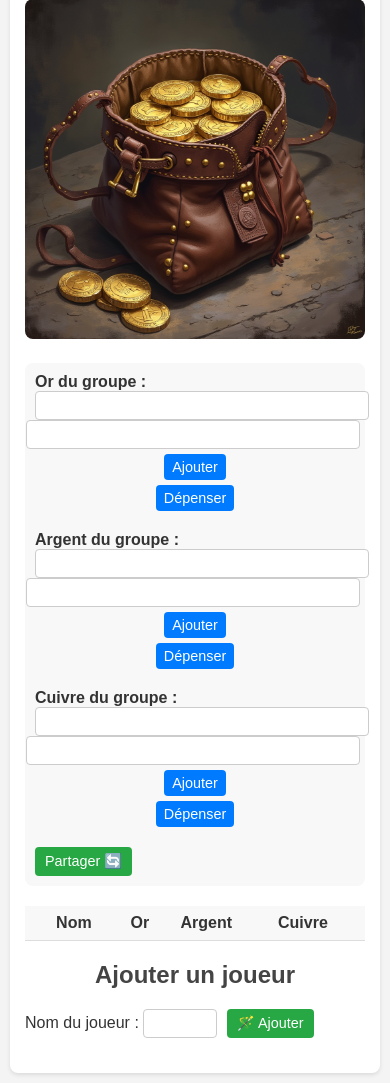
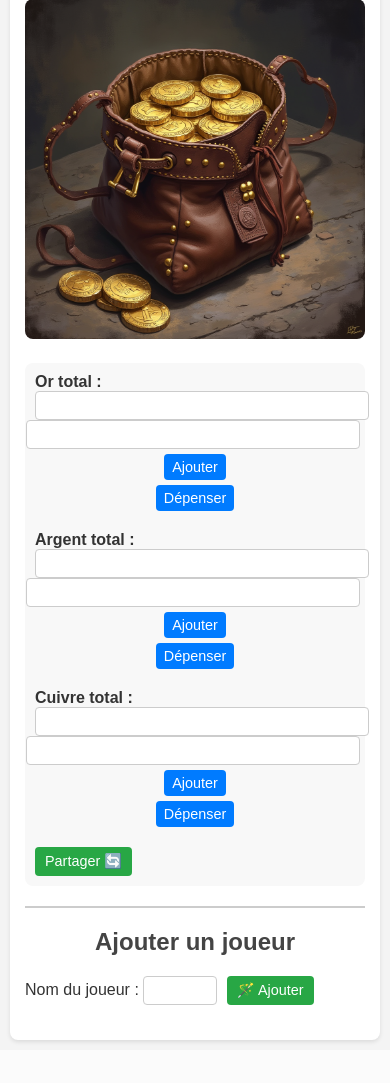
Before and after one commit to Moze75/DND-bourse, a Flask app: template templates/index.html in a window 390 px wide. Shown: the part 107-1190 px from the top of the page. After the commit the page ends 1151 px from the top, so only its background shows below. Run offline with Flask 3, Linux system fonts and the light colour scheme; the template is opened without the code that fills it, so the values that code supplies are empty.

Commit message:
Mise à jour de app.py et templates/index.html

```diff
--- a/templates/index.html
+++ b/templates/index.html
@@ -155,6 +155,33 @@
             .add-form input {
                 width: 100%; /* Les champs prennent toute la largeur */
             }
+            table, thead, tbody, th, td, tr {
+                display: block; /* Convertir la table en bloc pour les petits écrans */
+            }
+            th {
+                position: absolute;
+                top: -9999px;
+                left: -9999px; /* Cacher les en-têtes de la table */
+            }
+            tr {
+                border: 1px solid #ccc;
+                margin-bottom: 10px; /* Espacement entre les lignes */
+            }
+            td {
+                border: none;
+                position: relative;
+                padding-left: 50%; /* Décalage pour les labels */
+            }
+            td:before {
+                position: absolute;
+                top: 6px;
+                left: 6px;
+                width: 45%;
+                padding-right: 10px;
+                white-space: nowrap;
+                content: attr(data-label); /* Afficher les labels */
+                font-weight: bold;
+            }
         }
     </style>
 </head>
@@ -168,7 +195,7 @@
         <!-- Section pour le total d'or, d'argent et de cuivre -->
         <div class="total-money">
             <div>
-                <label for="total_gold">Or du groupe :</label>
+                <label for="total_gold">Or total :</label>
                 <input type="number" id="total_gold" name="total_gold" min="0" required onchange="updateTotal('gold')" value="{{ totals.gold }}">
                 <div class="money-controls">
                     <input type="number" id="add_gold" placeholder="" min="0">
@@ -177,7 +204,7 @@
                 </div>
             </div>
             <div>
-                <label for="total_silver">Argent du groupe :</label>
+                <label for="total_silver">Argent total :</label>
                 <input type="number" id="total_silver" name="total_silver" min="0" required onchange="updateTotal('silver')" value="{{ totals.silver }}">
                 <div class="money-controls">
                     <input type="number" id="add_silver" placeholder="" min="0">
@@ -186,7 +213,7 @@
                 </div>
             </div>
             <div>
-                <label for="total_copper">Cuivre du groupe :</label>
+                <label for="total_copper">Cuivre total :</label>
                 <input type="number" id="total_copper" name="total_copper" min="0" required onchange="updateTotal('copper')" value="{{ totals.copper }}">
                 <div class="money-controls">
                     <input type="number" id="add_copper" placeholder="" min="0">
@@ -199,6 +226,7 @@
 
         <!-- Liste des joueurs -->
         <table id="players-table">
+            <thead>
                 <tr>
                     <th></th>
                     <th>Nom</th>
```
Also changed, not shown: other parts of templates/index.html (+13 -10 lines). Lines whose indentation alone changed are shown as unchanged.
